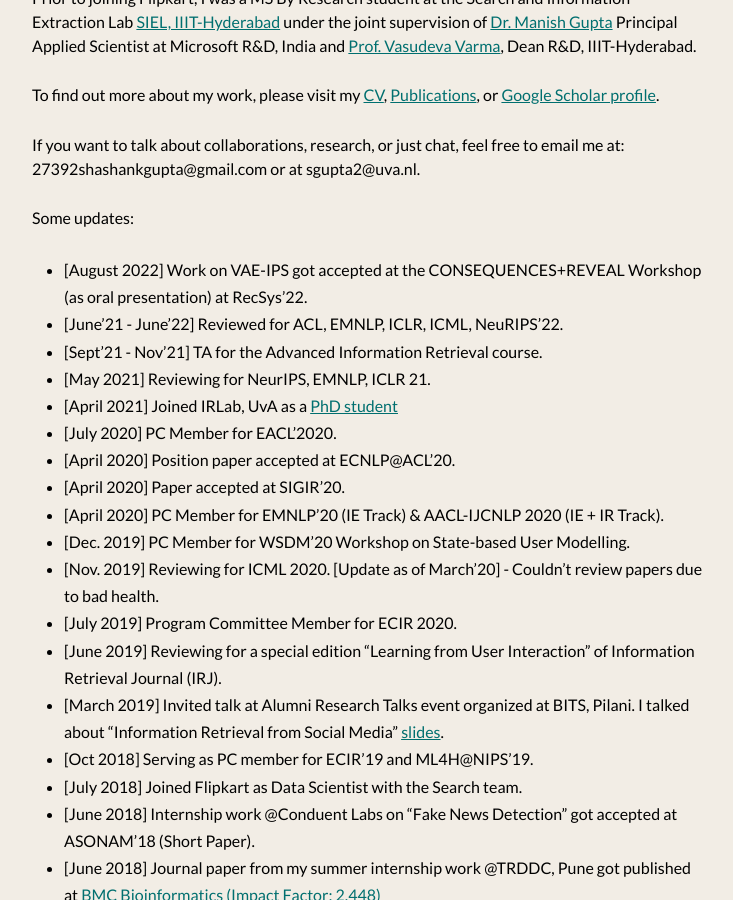
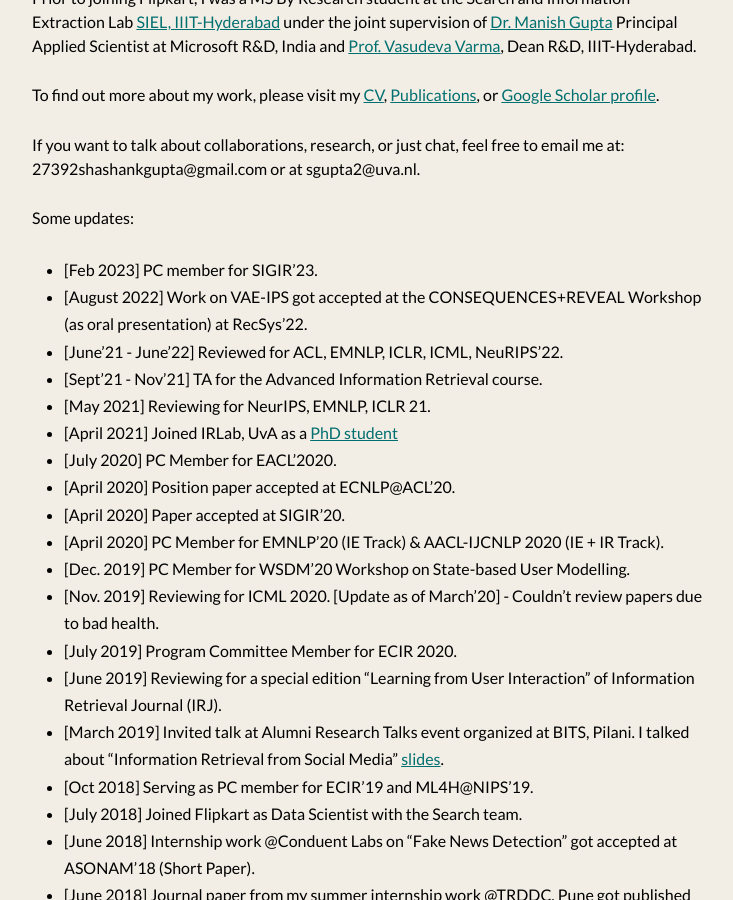
Before and after one commit to shashankg7/shashankg7.github.io, a Jekyll site: the page built from index.md, in a window 1280 px wide and 900 px high, scrolled down 454 px. Shown: the whole window, without its empty margins (272-1005 px from the left). Built offline with Jekyll 4.4.1, drawn with Linux system fonts in a browser that asks for light colours; nearby versions of some CDN libraries.

Commit message:
Update index.md

```diff
--- a/index.md
+++ b/index.md
@@ -19,6 +19,7 @@
 
 Some updates:
 
+* [Feb 2023] PC member for SIGIR'23.
 * [August 2022] Work on VAE-IPS got accepted at the CONSEQUENCES+REVEAL Workshop (as oral presentation) at RecSys'22.
 * [June'21 - June'22] Reviewed for ACL, EMNLP, ICLR, ICML, NeuRIPS'22.
 * [Sept'21 - Nov'21] TA for the Advanced Information Retrieval course.
```
